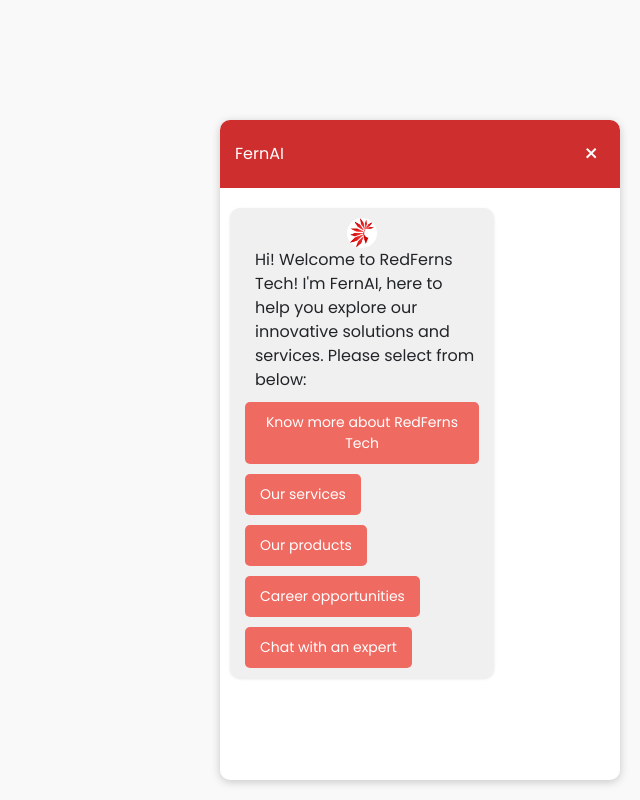
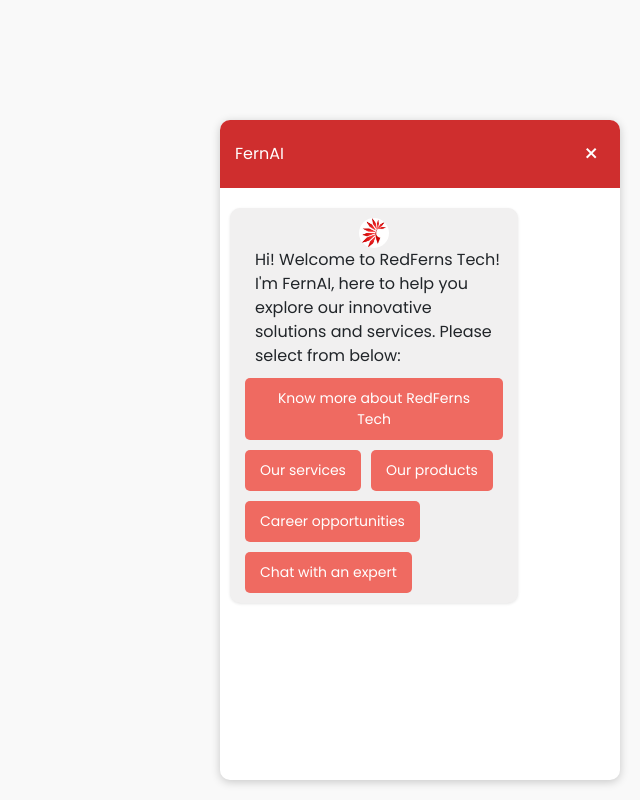
Before and after one commit to SRINIVASULU-2003/srinu, a Flask app: page / in a window 1280 px wide. Shown: the whole page, without its empty margins (640-1280 px from the left). Run offline with Flask 3, Linux system fonts and the light colour scheme; some libraries are stand-ins or nearby versions.

Commit message:
index.html

```diff
--- a/templates/index.html
+++ b/templates/index.html
@@ -53,8 +53,8 @@
         }
 
         .chat-box {
-            max-height: 630px;
-            width: 350px;
+            max-height: 650px;
+            width: 380px;
             overflow-y: auto;
             padding: 10px;
             display: flex;
```
